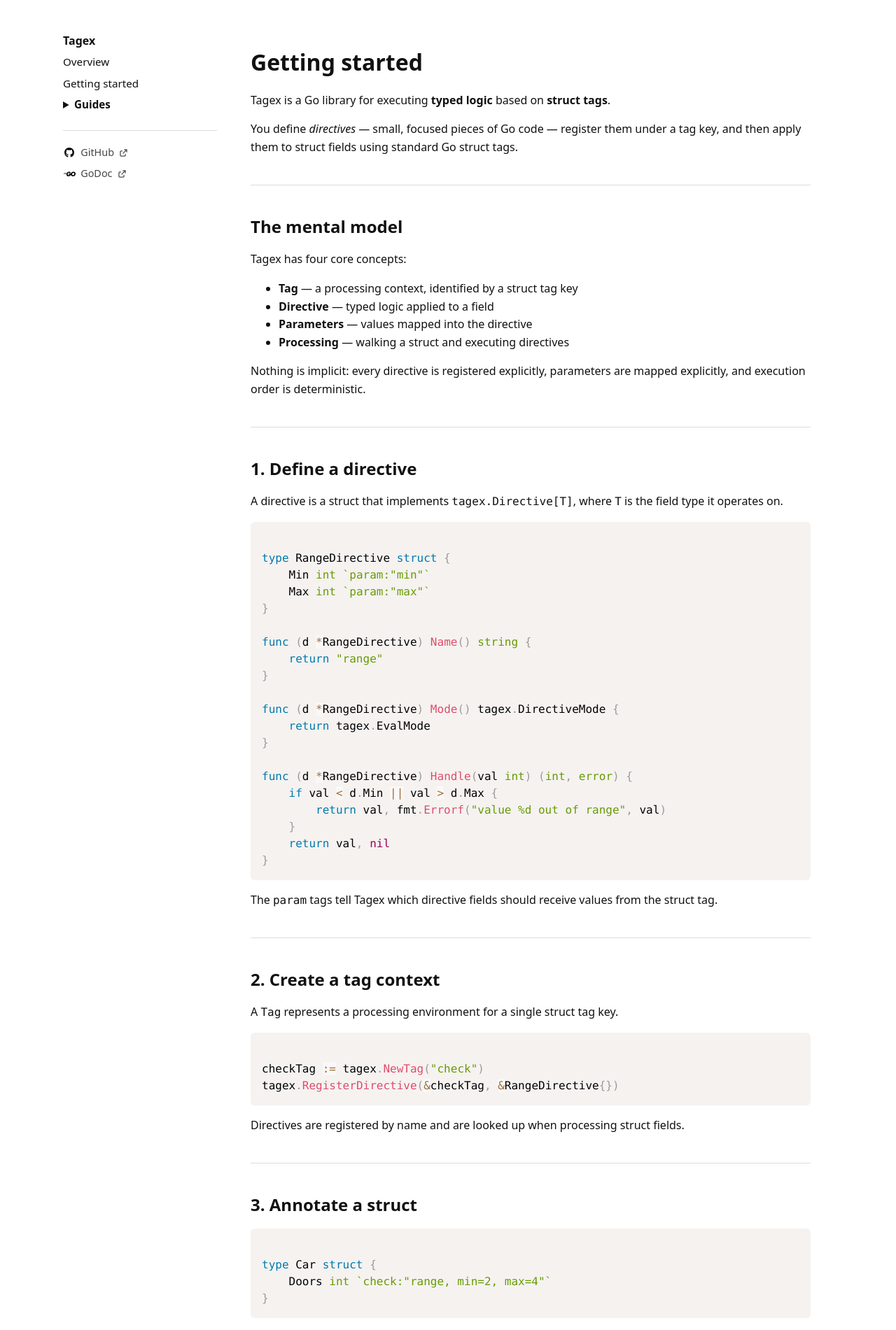
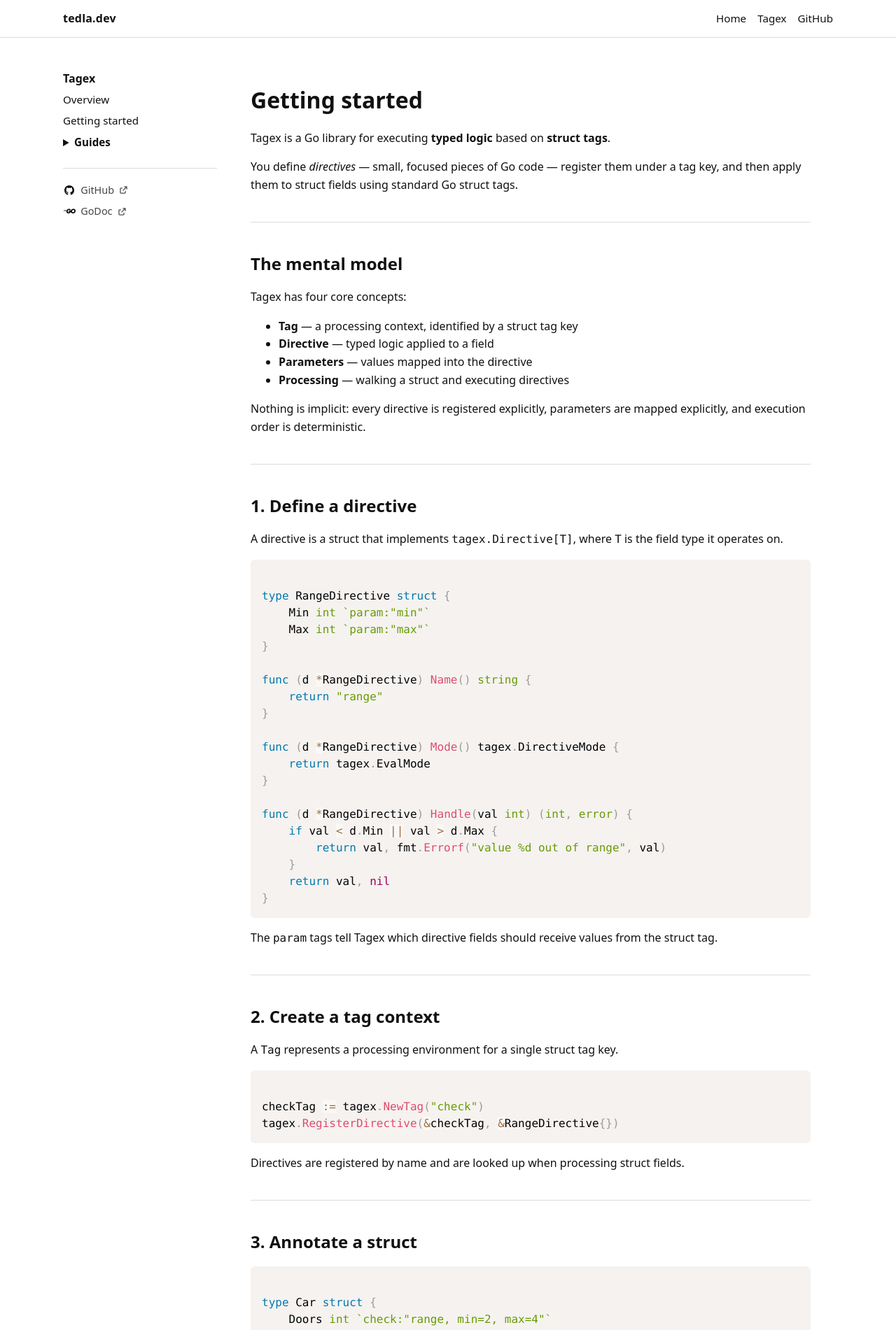
Before and after one commit to tedla-brandsema/tedla-brandsema.github.io, a Jekyll site: the page built from docs/tagex/getting-started.html, in a window 1280 px wide. Shown: the top 1901 px of the page at 70% size. Built offline with Jekyll 4.4.1, drawn with Linux system fonts in a browser that asks for light colours.

Commit message:
feat: added top navigation

```diff
--- a/_includes/nav-tagex.html
+++ b/_includes/nav-tagex.html
@@ -1,4 +1,4 @@
-<nav>
+<nav class="side-nav">
     <h2>Tagex</h2>
     <ul>
         <li><a href="/docs/tagex/index.html">Overview</a></li>
--- /dev/null
+++ b/_includes/top-nav.html
@@ -0,0 +1,10 @@
+<nav class="top-nav">
+    <div class="top-nav-inner">
+        <a class="top-nav-brand" href="/">tedla.dev</a>
+        <div class="top-nav-links">
+            <a href="/">Home</a>
+            <a href="/docs/tagex/">Tagex</a>
+            <a href="https://github.com/tedla-brandsema" target="_blank" rel="noopener noreferrer">GitHub</a>
+        </div>
+    </div>
+</nav>
--- a/_layouts/default.html
+++ b/_layouts/default.html
@@ -5,6 +5,8 @@
   {% include head-includes.html %}
 </head>
 <body>
+
+{% include top-nav.html %}
 
 <div class="page">
 
--- a/static/css/site.css
+++ b/static/css/site.css
@@ -31,45 +31,45 @@
     gap: 3rem;
 }
 
-/* Navigation */
-nav {
+/* Side navigation */
+.side-nav {
     font-size: 0.95rem;
 }
 
-nav h2 {
+.side-nav h2 {
     font-size: 1rem;
     margin-top: 0;
     margin-bottom: 0.5rem;
     line-height: 1.25;
 }
 
-nav ul {
+.side-nav ul {
     list-style: none;
     padding: 0;
     margin: 0;
 }
 
-nav li {
+.side-nav li {
     margin: 0.4rem 0;
 }
 
-nav a {
+.side-nav a {
     text-decoration: none;
     color: #111;
 }
 
-nav a:hover {
+.side-nav a:hover {
     text-decoration: underline;
 }
 
-nav .nav-icon-link {
+.side-nav .nav-icon-link {
     display: inline-flex;
     align-items: center;
     gap: 0.45rem;
     line-height: 1;
 }
 
-nav .nav-icon {
+.side-nav .nav-icon {
     width: 1.25em;
     height: 1.25em;
     flex: 0 0 auto;
@@ -77,7 +77,7 @@
     vertical-align: middle;
 }
 
-nav .nav-icon-external {
+.side-nav .nav-icon-external {
     width: 0.9em;
     height: 0.9em;
     opacity: 0.7;
@@ -94,6 +94,45 @@
 
 .nav-divider a {
     color: #444;
+}
+
+/* Top navigation */
+.top-nav {
+    border-bottom: 1px solid #dadce0;
+    background: #fff;
+}
+
+.top-nav-inner {
+    max-width: 1100px;
+    margin: 0 auto;
+    padding: 0.85rem 1rem;
+    display: flex;
+    align-items: center;
+    justify-content: space-between;
+    gap: 1rem;
+}
+
+.top-nav-brand {
+    font-weight: 600;
+    letter-spacing: 0.2px;
+    text-decoration: none;
+    color: #111;
+}
+
+.top-nav-links {
+    display: flex;
+    gap: 1rem;
+    flex-wrap: wrap;
+}
+
+.top-nav-links a {
+    text-decoration: none;
+    color: #111;
+    font-size: 0.95rem;
+}
+
+.top-nav-links a:hover {
+    text-decoration: underline;
 }
 
 /* Main content */
@@ -120,7 +159,12 @@
         grid-template-columns: 1fr;
     }
 
-    nav {
+    .side-nav {
         margin-bottom: 2rem;
     }
+
+    .top-nav-inner {
+        flex-direction: column;
+        align-items: flex-start;
+    }
 }
```
